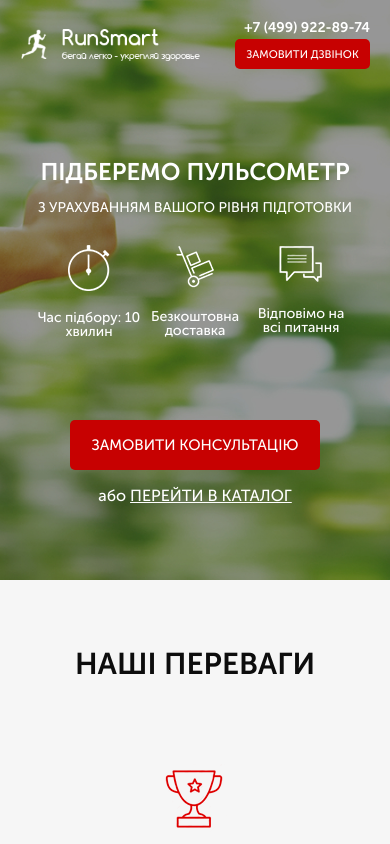
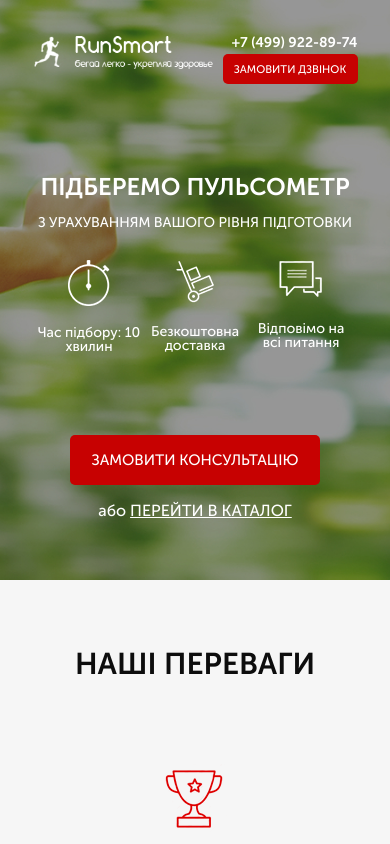
Before and after one commit to Ustym-b/Puls, a website: page src/index.html in a window 390 px wide. Shown: the top 844 px of the page. Drawn offline with Linux system fonts and the light colour scheme; files whose address does not match are found by name.

Commit message:
create media 575px logo

```diff
--- a/src/sass/blocks/_media.scss
+++ b/src/sass/blocks/_media.scss
@@ -122,10 +122,14 @@
         }
     }
     .header{
+        flex-wrap: wrap;
+        justify-content: center;
         &__logo{
             max-width: 180px;
+            margin-right: 10px;
         }
         &__phone{
+            margin-top: 15px;
             font-size: 14px;
             margin-bottom: 4px;
         }
```
Also changed, not shown: src/css/style.min.css.
